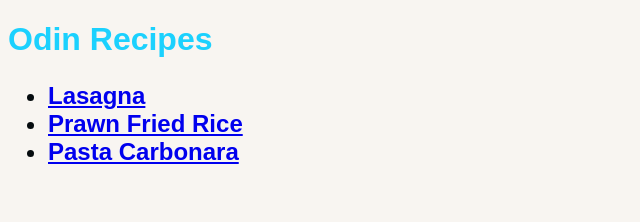
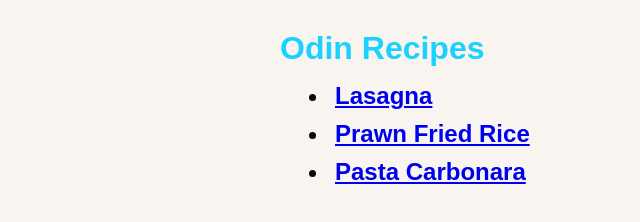
Before and after one commit to Sadia-Abass/odin-recipes, a plain HTML site: page index.html in a window 1280 px wide. Shown: the whole page, without its empty margins (0-640 px from the left). Drawn offline with Linux system fonts and the light colour scheme.

Commit message:
Add padding and margins to the project.

```diff
--- a/style.css
+++ b/style.css
@@ -1,6 +1,14 @@
+* {
+  padding: 0px;
+  border: 0px;
+  margin: 0px;
+}
+
 body {
   font-family: Arial, Helvetica, sans-serif;
   background-color: rgb(248, 245, 241);
+  padding: 25px;
+  border: 2px;
 }
 h1,
 h2,
@@ -8,6 +16,8 @@ h3,
 h4 {
   color: rgba(6, 205, 255, 0.918);
   text-align: start;
+  padding: 5px;
+  margin-left: 250px;
 }
 
 ul,
@@ -15,22 +25,28 @@ ol,
 li {
   color: rgb(5, 11, 14);
   text-align: start;
+  padding: 5px;
+  margin-left: 150px;
+  margin-right: 50px;
 }
 
 img {
   height: 400px;
   width: auto;
+  padding: 25px;
+  margin-left: 250px;
 }
 
 .title {
   font-size: 32px;
   font-weight: bold;
   text-decoration: none;
+  margin-left: 250px;
 }
 
 .nav-menu {
   color: rgb(235, 173, 235);
   font-size: 24px;
   font-weight: bold;
-  text-align: start;
+  text-align: center;
 }
```
